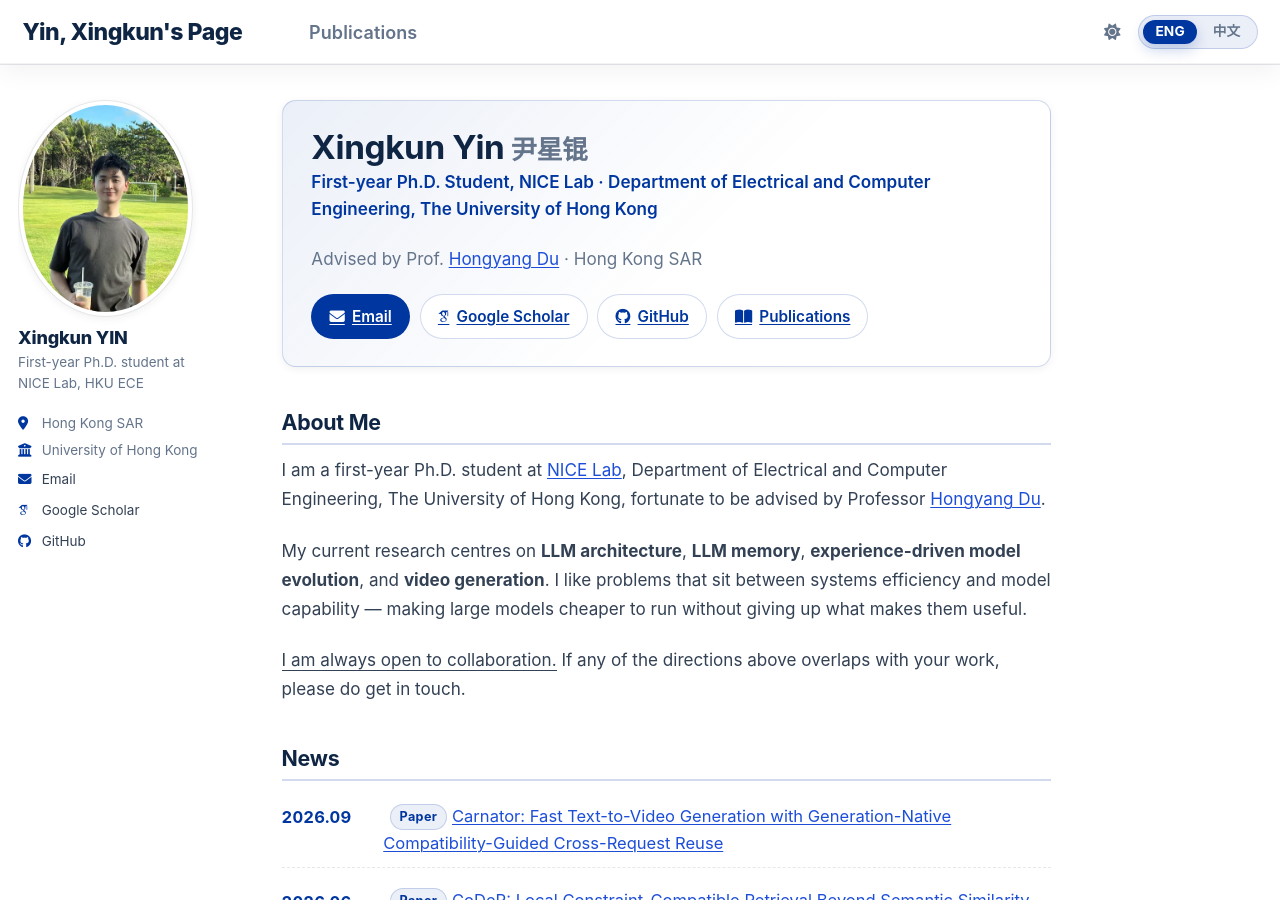
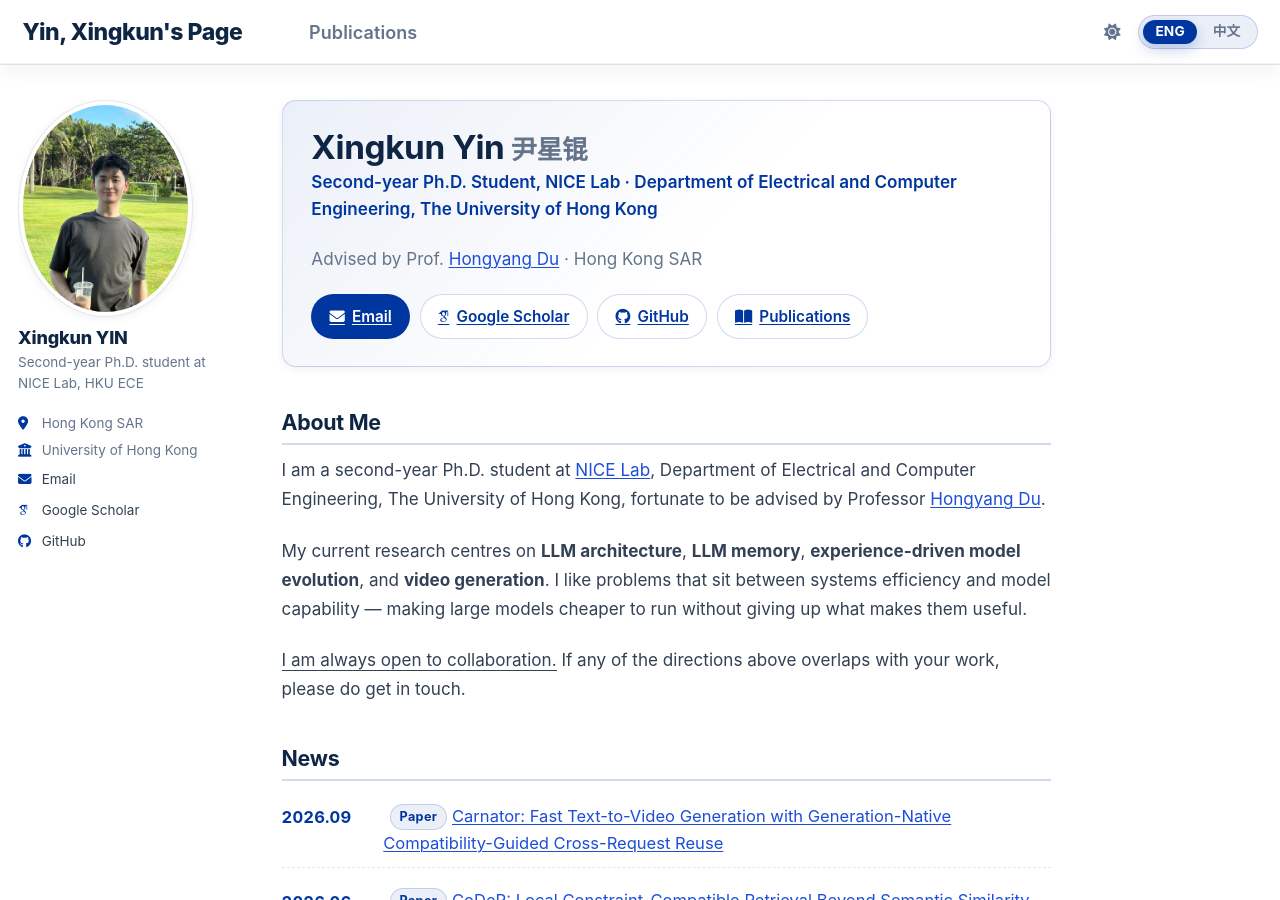
Before and after one commit to troyyxk/troyyxk.github.io, a Jekyll site: the page built from _pages/about.md, in a window 1280 px wide and 900 px high. Built offline with Jekyll 4.4.1, drawn with Linux system fonts in a browser that asks for light colours; some web fonts are replaced; a script bundle is joined from its source files by our own code; library files that are not in the unit come from our copies; comment, search, counter and statistics services are not loaded.

Commit message:
Update year of study from first to second
Replaces all six occurrences: the sidebar bio and site description in
_config.yml, plus the hero card and About Me section of the homepage, in both
English and Chinese. The hero card is otherwise left as it was.

```diff
--- a/_config.yml
+++ b/_config.yml
@@ -13,7 +13,7 @@ title                    : "Yin, Xingkun's Page"  # Wordmark in the masthead and
 title_zh                 : "尹星锟的主页"           # Masthead wordmark when 中文 is selected
 title_separator          : "-"
 name                     : &name "Xingkun Yin"    # Shown in the footer copyright line
-description              : &description "Xingkun Yin is a first-year Ph.D. student at NICE Lab, The University of Hong Kong, working on LLM architecture, LLM memory, experience scaling and video generation."
+description              : &description "Xingkun Yin is a second-year Ph.D. student at NICE Lab, The University of Hong Kong, working on LLM architecture, LLM memory, experience scaling and video generation."
 url                      : https://troyyxk.github.io # The base hostname & protocol for your site e.g. "https://[your GitHub username].github.io",
                                                            # or if you already have some other page hosted on Github then use "https://[your GitHub username].github.io/[Your Repo Name]"
 baseurl                  : "" # the subpath of your site, e.g. "/blog"
@@ -29,7 +29,7 @@ author:
   avatar           : "xingkun.jpg"
   name             : "Xingkun YIN"
   pronouns         : # example: "she/her"
-  bio              : "First-year Ph.D. student at NICE Lab, HKU ECE"
+  bio              : "Second-year Ph.D. student at NICE Lab, HKU ECE"
   bio_zh           : "香港大学 电机与计算机工程系 NICE Lab 博士研究生"
   location         : "Hong Kong SAR"
   location_zh      : "中国香港"
--- a/_pages/about.md
+++ b/_pages/about.md
@@ -14,8 +14,8 @@ redirect_from:
 <section class="hero">
   <h1 class="hero__name">Xingkun Yin<span class="hero__name-zh">尹星锟</span></h1>
   <p class="hero__role">
-    <span class="lang-en lang-inline">First-year Ph.D. Student, NICE Lab &middot; Department of Electrical and Computer Engineering, The University of Hong Kong</span>
-    <span class="lang-zh lang-inline">香港大学 电机与计算机工程系 NICE Lab 博士研究生（一年级）</span>
+    <span class="lang-en lang-inline">Second-year Ph.D. Student, NICE Lab &middot; Department of Electrical and Computer Engineering, The University of Hong Kong</span>
+    <span class="lang-zh lang-inline">香港大学 电机与计算机工程系 NICE Lab 博士研究生（二年级）</span>
   </p>
   <p class="hero__meta">
     <span class="lang-en lang-inline">Advised by Prof. <a href="https://hongyangdu.github.io/">Hongyang Du</a> &middot; Hong Kong SAR</span>
@@ -32,13 +32,13 @@ redirect_from:
 <h2 id="about-me"><span class="lang-en lang-inline">About Me</span><span class="lang-zh lang-inline">关于我</span></h2>
 
 <div class="about-summary lang-en lang-block">
-<p>I am a first-year Ph.D. student at <a href="https://hongyangdu.github.io/nice/">NICE Lab</a>, Department of Electrical and Computer Engineering, The University of Hong Kong, fortunate to be advised by Professor <a href="https://hongyangdu.github.io/">Hongyang Du</a>.</p>
+<p>I am a second-year Ph.D. student at <a href="https://hongyangdu.github.io/nice/">NICE Lab</a>, Department of Electrical and Computer Engineering, The University of Hong Kong, fortunate to be advised by Professor <a href="https://hongyangdu.github.io/">Hongyang Du</a>.</p>
 <p>My current research centres on <strong>LLM architecture</strong>, <strong>LLM memory</strong>, <strong>experience-driven model evolution</strong>, and <strong>video generation</strong>. I like problems that sit between systems efficiency and model capability &mdash; making large models cheaper to run without giving up what makes them useful.</p>
 <p><u>I am always open to collaboration.</u> If any of the directions above overlaps with your work, please do get in touch.</p>
 </div>
 
 <div class="about-summary lang-zh lang-block">
-<p>我是香港大学电机与计算机工程系 <a href="https://hongyangdu.github.io/nice/">NICE Lab</a> 的一年级博士研究生，很荣幸由 <a href="https://hongyangdu.github.io/">Hongyang Du</a> 教授指导。</p>
+<p>我是香港大学电机与计算机工程系 <a href="https://hongyangdu.github.io/nice/">NICE Lab</a> 的二年级博士研究生，很荣幸由 <a href="https://hongyangdu.github.io/">Hongyang Du</a> 教授指导。</p>
 <p>目前的研究兴趣包括<strong>大模型架构</strong>、<strong>大模型记忆</strong>、<strong>经验驱动的模型演化</strong>与<strong>视频生成</strong>。我关注系统效率与模型能力之间的交叉问题：在不让模型失去价值的前提下，让大模型跑得更便宜。</p>
 <p><u>非常欢迎合作。</u>如果上面的方向与你的研究有交集，欢迎随时联系我。</p>
 </div>
```
